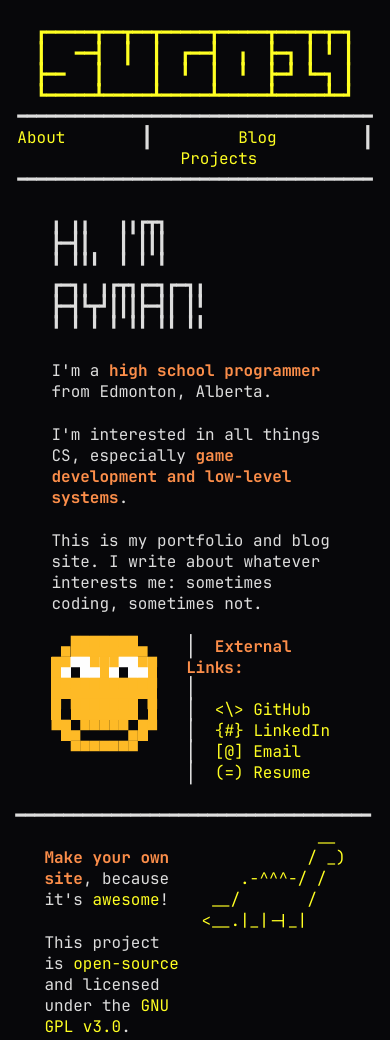
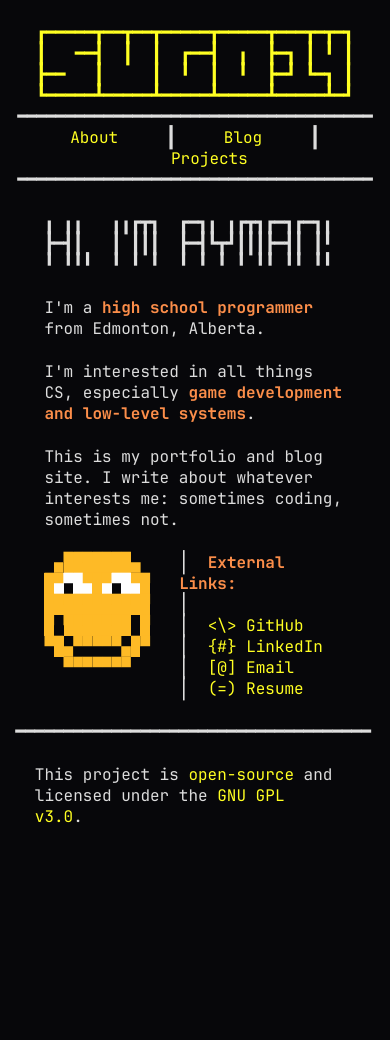
Before and after one commit to sugo14/sugo14.github.io, an Eleventy site: page index.html in a window 390 px wide. After the commit the page ends 849 px from the top, so only its background shows below. Built offline with nearby package versions, Linux system fonts and the light colour scheme; Eleventy itself is replaced by a stand-in of ours; files that its build step writes are made by us from their sources.

Commit message:
Improved mobile spacing

```diff
--- a/_includes/layout.html
+++ b/_includes/layout.html
@@ -26,29 +26,29 @@
                 <p class="hor-bar center">
     ━━━━━━━━━━━━━━━━━━━━━━━━━━━━━━━━━━━━━━━━━━━━━━
                 </p>
-                <p class="center nav">
+                <div class="center nav">
                     {% if curr-page == "about" %}
-                        <span class="highlight">About</span>
+                        <span class="highlight" id="about">About</span>
                     {% else %}
-                        <a href="/about/">About</a>
+                        <a href="/about/" id="about">About</a>
                     {% endif %}
-                    &nbsp;&nbsp;&nbsp;&nbsp;&nbsp;&nbsp;
+                    <!-- &nbsp;&nbsp;&nbsp;&nbsp;&nbsp;&nbsp; -->
                     ┃
-                    &nbsp;&nbsp;&nbsp;&nbsp;&nbsp;&nbsp;&nbsp;
+                    <!-- &nbsp;&nbsp;&nbsp;&nbsp;&nbsp;&nbsp;&nbsp; -->
                     {% if curr-page == "blog" %}
-                        <span class="highlight">Blog</span>
+                        <span class="highlight" id="blog">Blog</span>
                     {% else %}
-                        <a href="/blog/">Blog</a>
+                        <a href="/blog/" id="blog">Blog</a>
                     {% endif %}
-                    &nbsp;&nbsp;&nbsp;&nbsp;&nbsp;&nbsp;&nbsp;
+                    <!-- &nbsp;&nbsp;&nbsp;&nbsp;&nbsp;&nbsp;&nbsp; -->
                     ┃
-                    &nbsp;&nbsp;&nbsp;&nbsp;
+                    <!-- &nbsp;&nbsp;&nbsp;&nbsp; -->
                     {% if curr-page == "projects" %}
-                        <span class="highlight">Projects</span>
+                        <span class="highlight" id="projects">Projects</span>
                     {% else %}
-                        <a href="/projects/">Projects</a>
+                        <a href="/projects/" id="projects">Projects</a>
                     {% endif %}
-                </p>
+                </div>
                 <p class="hor-bar center line">
     ━━━━━━━━━━━━━━━━━━━━━━━━━━━━━━━━━━━━━━━━━━━━━━
                 </p>
@@ -62,12 +62,12 @@
                 <p class="hor-bar"></p>
                 <div class="content">
                     <div class="left">
-                        <p class="line"><br>
+                        <p id="make-your-own-site"><br>
                             <b>Make your own site</b>, because it's
                             <a href="https://www.youtube.com/watch?v=0pyGTzgr940" target="_blank" rel="noopener noreferrer">
                             awesome</a>!
                         </p>
-                        <p>
+                        <p class="upline">
                             This project is
                             <a href="https://github.com/sugo14/Portfolio" target="_blank" rel="noopener noreferrer">open-source</a>
                             and licensed under the
@@ -76,8 +76,8 @@
                         </p>
                     </div>
 
-                    <div class="right">
-                            <p class="pre"><a href="https://asciiart.website/art/642"  target="_blank" rel="noopener noreferrer">            __
+                    <div class="right" id="footer-ascii">
+                            <p class="pre ascii-art"><a href="https://asciiart.website/art/642"  target="_blank" rel="noopener noreferrer">            __
            / _)
     .-^^^-/ /
  __/       /
--- a/css/style.css
+++ b/css/style.css
@@ -98,6 +98,35 @@
     margin: 0 auto;
     flex: 1;
 }
+@media (max-width: 650px) {
+    #content {
+        padding: 0 3ch;
+        width: 100%;
+    }
+}
+
+#blog {
+    margin-left: 7ch;
+    margin-right: 7ch;
+}
+#about {
+    margin-right: 6ch;
+}
+#projects {
+    margin-left: 4ch;
+}
+@media (max-width: 680px) {
+    #blog {
+        margin-left: 4ch;
+        margin-right: 4ch;
+    }
+    #about {
+        margin-right: 4ch;
+    }
+    #projects {
+        margin-left: 3ch;
+    }
+}
 
 .machine {
     font-weight: bold;
@@ -133,6 +162,9 @@
 
 .line {
     margin-bottom: var(--line-height);
+}
+.upline {
+    margin-top: var(--line-height);
 }
 
 #date {
@@ -191,6 +223,11 @@
 
     padding: 0 3ch;
 }
+@media (max-width: 650px) {
+    footer .content {
+        padding: 0 2ch;
+    }
+}
 
 footer .left {
     margin-right: 2ch;
@@ -206,6 +243,14 @@
 ul {
     padding-left: 5ch;
     list-style-type: square;
+}
+@media (max-width: 650px) {
+    ol {
+        padding-left: 3ch;
+    }
+    ul {
+        padding-left: 2ch;
+    }
 }
 
 .blog-post {
@@ -280,3 +325,16 @@
 .tertiary {
     color: var(--tertiary-color);
 }
+
+@media (max-width: 657px) {
+    #make-your-own-site {
+        display: none;
+    }
+    #footer-ascii {
+        display: none;
+    }
+}
+
+/* 620px */
+/* 696px */
+/* 657px */
```
Also changed, not shown: _includes/blog-layout.html (+13 -13 lines).
